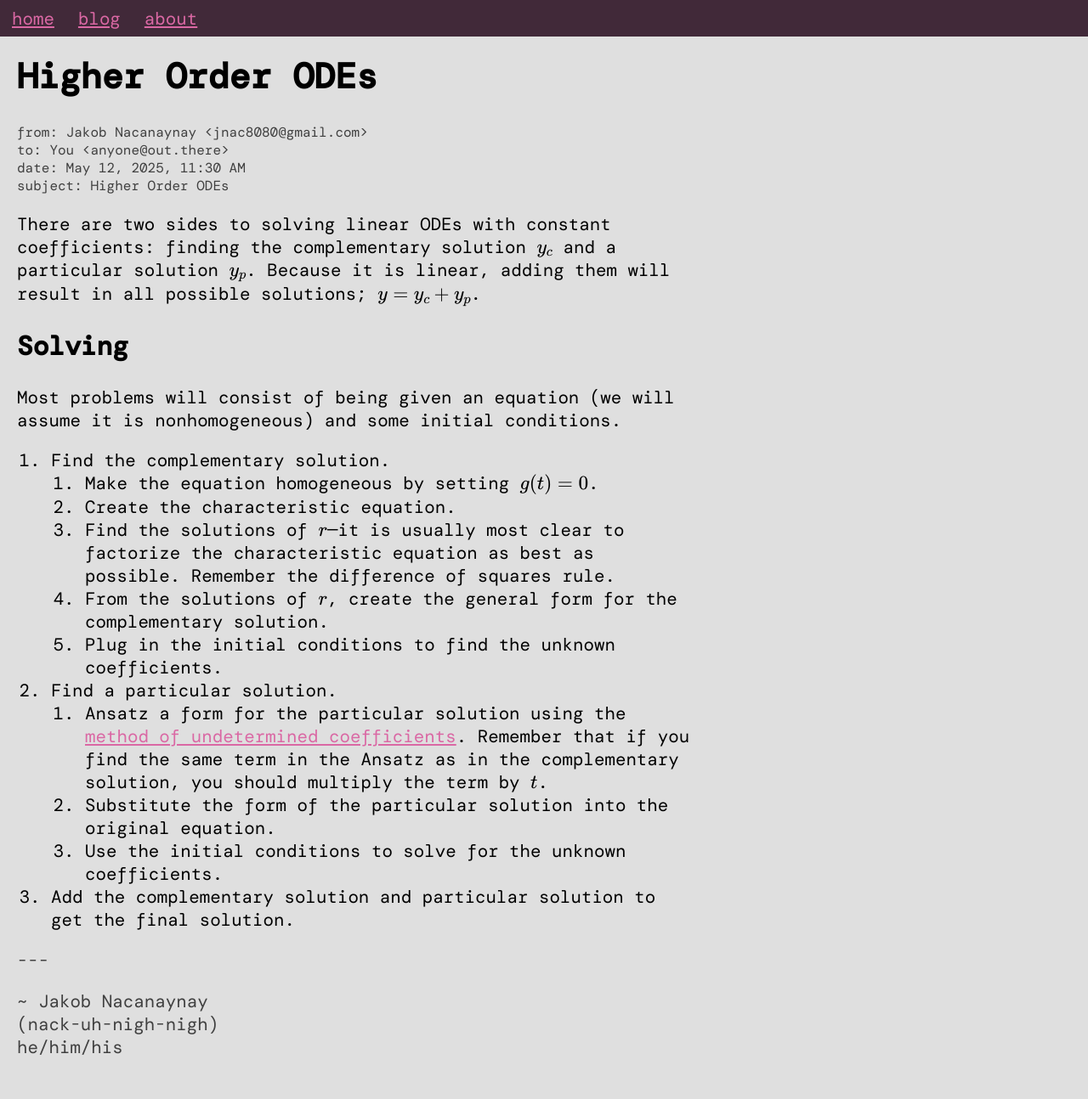
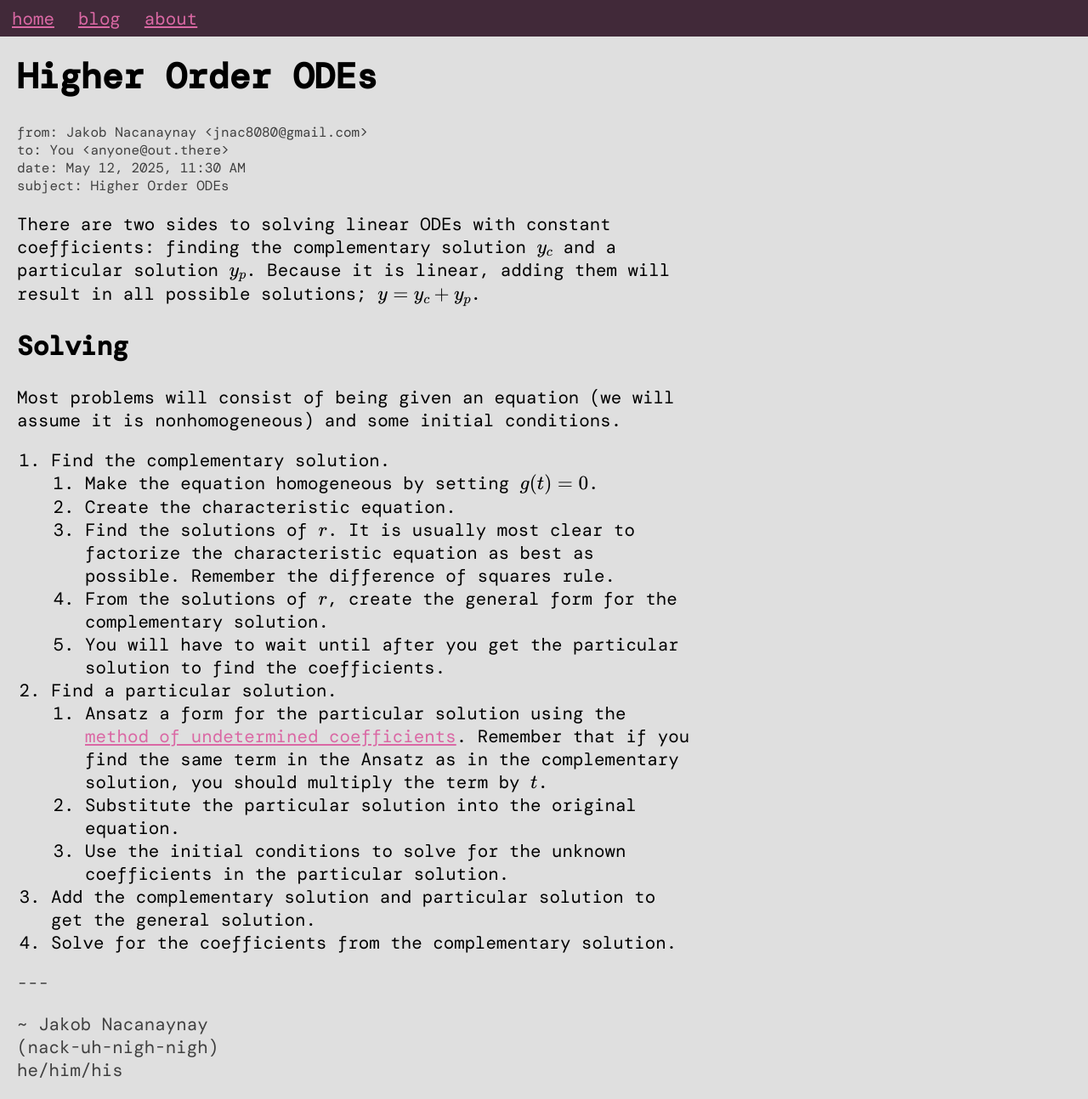
Before and after one commit to j-nac/j-nac.github.io, a Jekyll site: the page built from _posts/2025-05-12-higher-order-odes.md, in a window 1280 px wide and 1294 px high. Shown: the whole window at 85% size. Built offline with Jekyll 4.4.1, drawn with Linux system fonts in a browser that asks for light colours; some web fonts are replaced.

Commit message:
Fix higher order ODE

```diff
--- a/_posts/2025-05-12-higher-order-odes.md
+++ b/_posts/2025-05-12-higher-order-odes.md
@@ -14,11 +14,12 @@ Most problems will consist of being given an equation (we will assume it is nonh
 1. Find the complementary solution.
    1. Make the equation homogeneous by setting $g(t)=0$.
    2. Create the characteristic equation.
-   3. Find the solutions of $r$---it is usually most clear to factorize the characteristic equation as best as possible. Remember the difference of squares rule.
+   3. Find the solutions of $r$. It is usually most clear to factorize the characteristic equation as best as possible. Remember the difference of squares rule.
    4. From the solutions of $r$, create the general form for the complementary solution.
-   5. Plug in the initial conditions to find the unknown coefficients.
+   5. You will have to wait until after you get the particular solution to find the coefficients.
 2. Find a particular solution.
    1. Ansatz a form for the particular solution using the [method of undetermined coefficients]({% post_url 2025-05-12-undetermined-coefficients %}). Remember that if you find the same term in the Ansatz as in the complementary solution, you should multiply the term by $t$.
-   2. Substitute the form of the particular solution into the original equation.
-   3. Use the initial conditions to solve for the unknown coefficients.
-3. Add the complementary solution and particular solution to get the final solution.
+   2. Substitute the particular solution into the original equation.
+   3. Use the initial conditions to solve for the unknown coefficients in the particular solution.
+3. Add the complementary solution and particular solution to get the general solution.
+4. Solve for the coefficients from the complementary solution.
```
Also changed, not shown: _posts/2025-05-12-nonhomogeneous-pdes.md (+4 -0 lines).
